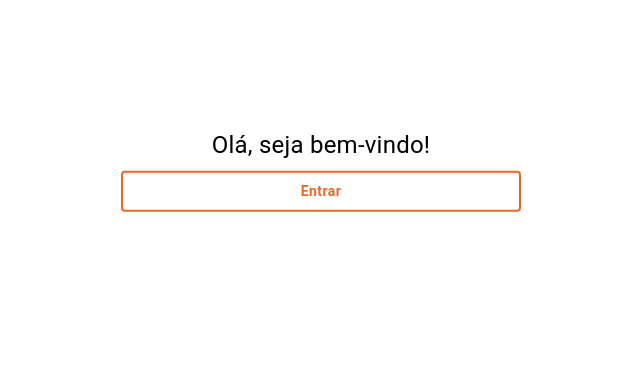
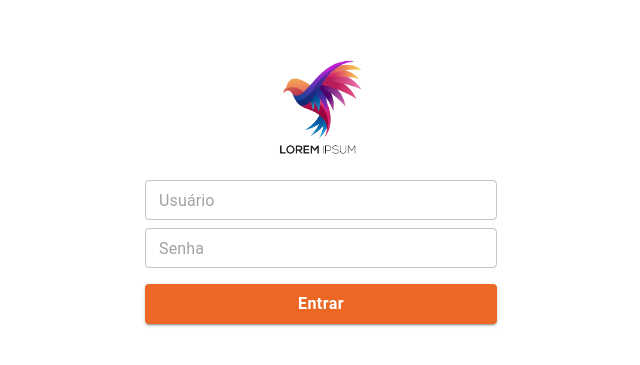
Before and after one commit to FerreiraJoao1996/users-frontend, a React (Vite) app: page / in a window 1280 px wide. Shown: the part 223-588 px from the top of the page, without its empty margins (319-959 px from the left). Built offline with nearby package versions, Linux system fonts and the light colour scheme.

Commit message:
criado a tela de login

```diff
--- a/src/components/global/form-text-field/index.tsx
+++ b/src/components/global/form-text-field/index.tsx
@@ -25,6 +25,7 @@ const FormTextField = (props: Props) => {
                         fontWeight: "bold",
                         textTransform: "none",
                         "& .MuiOutlinedInput-root": {
+                            height: "2.5em",
                             "&:hover fieldset": {
                                 borderColor: "#EC6724",
                             },
--- a/src/components/layout/index.tsx
+++ b/src/components/layout/index.tsx
@@ -11,7 +11,7 @@ const Layout = (props: Props) => {
   const{ children } = props;
 
   const location = useLocation();
-  const showSideMenu = location.pathname !== "/";
+  const showSideMenu = location.pathname !== "/login";
 
   return (
     <Box>
--- /dev/null
+++ b/src/components/login/api/login.ts
@@ -0,0 +1,32 @@
+import { useMutation } from "@tanstack/react-query";
+import api from "../../../configs/api";
+import { LoginDTO } from "../dto/login-dto";
+
+interface Response {
+    login: Login
+}
+
+interface Login {
+    code: number;
+    token: string;
+}
+
+export const login = async (
+	data: LoginDTO
+) => {
+	return await api.post<Response>(
+		'/login',
+		data
+	);
+};
+
+const mutationKey = ["login/user"];
+
+export const useLogin = () => {
+
+	return useMutation({
+		mutationFn: (data: LoginDTO) =>
+			login(data),
+		mutationKey: mutationKey
+	});
+};
--- /dev/null
+++ b/src/components/login/dto/login-dto.ts
@@ -0,0 +1,4 @@
+export type LoginDTO = {
+    username: string;
+    password: string;
+}
--- a/src/components/login/index.tsx
+++ b/src/components/login/index.tsx
@@ -1,61 +1,38 @@
-import Box from '@mui/material/Box';
-import { Typography } from "@mui/material";
-import { useNavigate } from 'react-router-dom';
-import ButtonSubmit from '../global/buttons/button-submit';
+import { useForm } from "react-hook-form";
+import { useNavigate } from "react-router-dom";
+import { LoginDTO } from "./dto/login-dto";
+import View from "./view";
+import { useLogin } from "./api/login";
 
-function Login () {
+function Login() {
+
     const navigate = useNavigate();
 
-    const handleChange = () => {
-        return navigate("/users")
-    }
+    const { mutateAsync: login } = useLogin();
+
+    const defaultValues: LoginDTO = {
+        username: "",
+        password: "",
+    };
+
+    const form = useForm<LoginDTO>({
+        defaultValues: defaultValues
+    });
+
+    const onSubmit = (data: LoginDTO) => {
+        return navigate("/")
+        login(data, {
+            onSuccess: () => {
+                return navigate("/")
+            }
+        });
+    };
 
     return (
-        <Box
-            sx={{
-                position: "absolute",
-                top: "50%",
-                left: "50%",
-                transform: "translate(-50%, -50%)",
-                display: "flex",
-                flexDirection: "column",
-                alignItems: "center",
-                justifyContent: "center",
-                width: "100%",
-                maxWidth: 400,
-                padding: 3,
-            }}
-        >
-            <Typography
-                component={"h1"}
-                fontSize={{ xs: 16, sm: 20, md: 24 }}
-                sx={{
-                    fontWeight: 400,
-                    marginBottom: 1,
-                }}
-            >
-                Olá, seja bem-vindo!
-            </Typography>
-
-            {/* <TextField
-                variant="outlined"
-                placeholder="Digite o seu nome:"
-                sx={{
-                    width: { xs: "90%", sm: "300px" },
-                    marginBottom: "10px",
-                    "& .MuiOutlinedInput-root": {
-                        "&:hover fieldset": {
-                            borderColor: "#EC6724",
-                        },
-                        "&.Mui-focused fieldset": {
-                            borderColor: "#EC6724",
-                        },
-                    },
-                }}
-                onChange={(e) => handleName(e.currentTarget.value)}
-            /> */}
-            <ButtonSubmit onClick={handleChange} text={'Entrar'} color={"#EC6724"} />
-        </Box>
+        <View
+            form={form}
+            onSubmit={onSubmit}
+        />
     );
 }
 
--- /dev/null
+++ b/src/components/login/view.tsx
@@ -0,0 +1,79 @@
+import Box from '@mui/material/Box';
+import { Button, Typography } from "@mui/material";
+import FormTextField from '../global/form-text-field';
+import { UseFormReturn } from 'react-hook-form';
+import { LoginDTO } from './dto/login-dto';
+
+interface Props {
+    form: UseFormReturn<LoginDTO>;
+    onSubmit: (data: LoginDTO) => void;
+}
+
+function View(props: Props) {
+    const { form, onSubmit } = props
+
+    const { control, handleSubmit } = form;
+
+    return (
+        <Box
+            component={"form"}
+            onSubmit={handleSubmit(onSubmit)}
+            sx={{
+                position: "absolute",
+                top: "50%",
+                left: "50%",
+                transform: "translate(-50%, -50%)",
+                display: "flex",
+                flexDirection: "column",
+                alignItems: "center",
+                justifyContent: "center",
+                width: "90%",
+                maxWidth: 400,
+                padding: 3,
+                boxSizing: "border-box",
+            }}
+        >
+            <img src="/images/lorem-ipsum.png" width={"150"} />
+            <Box sx={{ display: "flex", flexDirection: "column", gap: 1, mb: 2, width: "100%" }}>
+
+                <FormTextField
+                    control={control}
+                    name="username"
+                    placeholder="Usuário"
+                    rules={{
+                        required: "Digite o usuário",
+                    }}
+                />
+
+                <FormTextField
+                    control={control}
+                    name="password"
+                    placeholder="Senha"
+                    rules={{
+                        required: "Digite a senha",
+                    }}
+                />
+            </Box>
+            <Button
+                type="submit"
+                variant="contained"
+                sx={{
+                    width: "100%",
+                    height: "2.5em",
+                    backgroundColor: "#EC6724",
+                    fontWeight: "bold",
+                    textTransform: "none",
+                    padding: "12px",
+                    fontSize: "16px",
+                    '@media (max-width:600px)': {
+                        fontSize: "14px",
+                    },
+                }}
+            >
+                Entrar
+            </Button>
+        </Box>
+    );
+}
+
+export default View;
```
